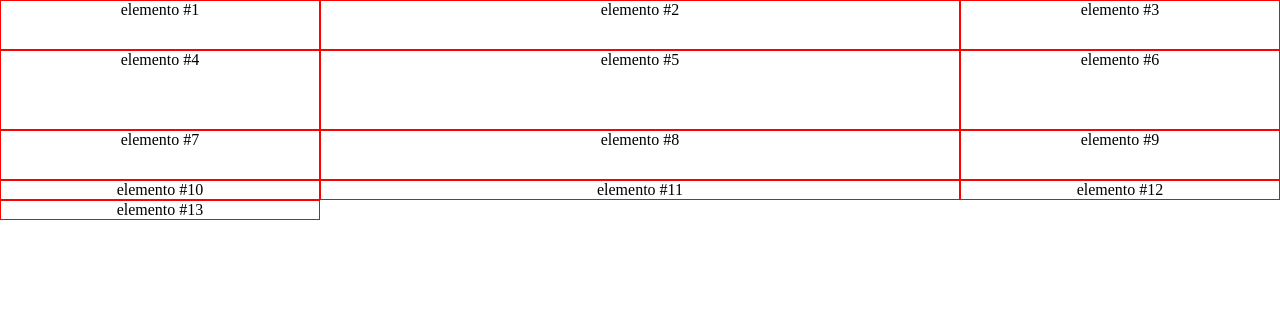
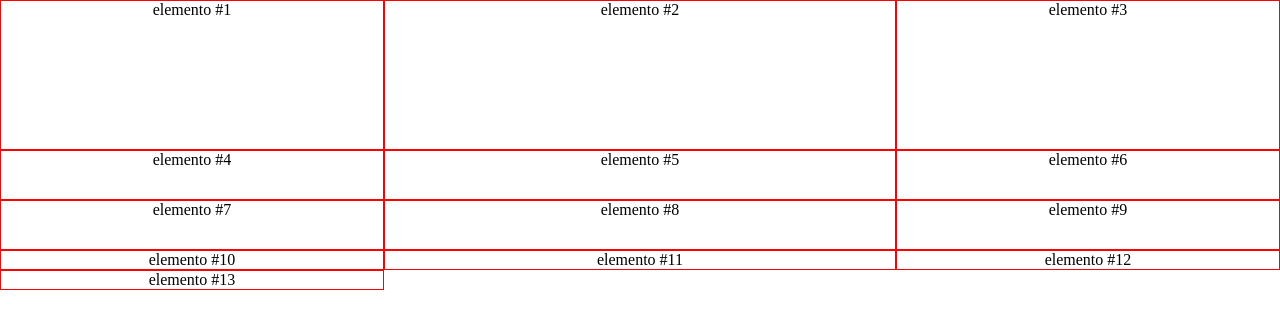
Before and after one commit to iJCode1/CSS-Grid-Layout, a plain HTML site: page definiendoGrid/index.html in a window 1280 px wide. Drawn offline with Linux system fonts and the light colour scheme.

Commit message:
Definiendo Filas y Columnas en una sola linea

```diff
--- a/definiendoGrid/style.css
+++ b/definiendoGrid/style.css
@@ -17,6 +17,9 @@ html {
   display: grid;
   grid-template-columns: 25% 50% 25%; /*Definir Columnas*/
   grid-template-rows: 5rem 8rem 5rem; /*Definiendo Filas*/
+
+  /*grid-template: rows / columns;*/ /*Definimos Filas y Columnas en una misma linea*/
+  grid-template: 15rem 5rem 5rem / 30% 40% 30%; /*Definiendo filas y columnas*/
   font-size: 1.6rem;
   text-align: center;
 }
```
